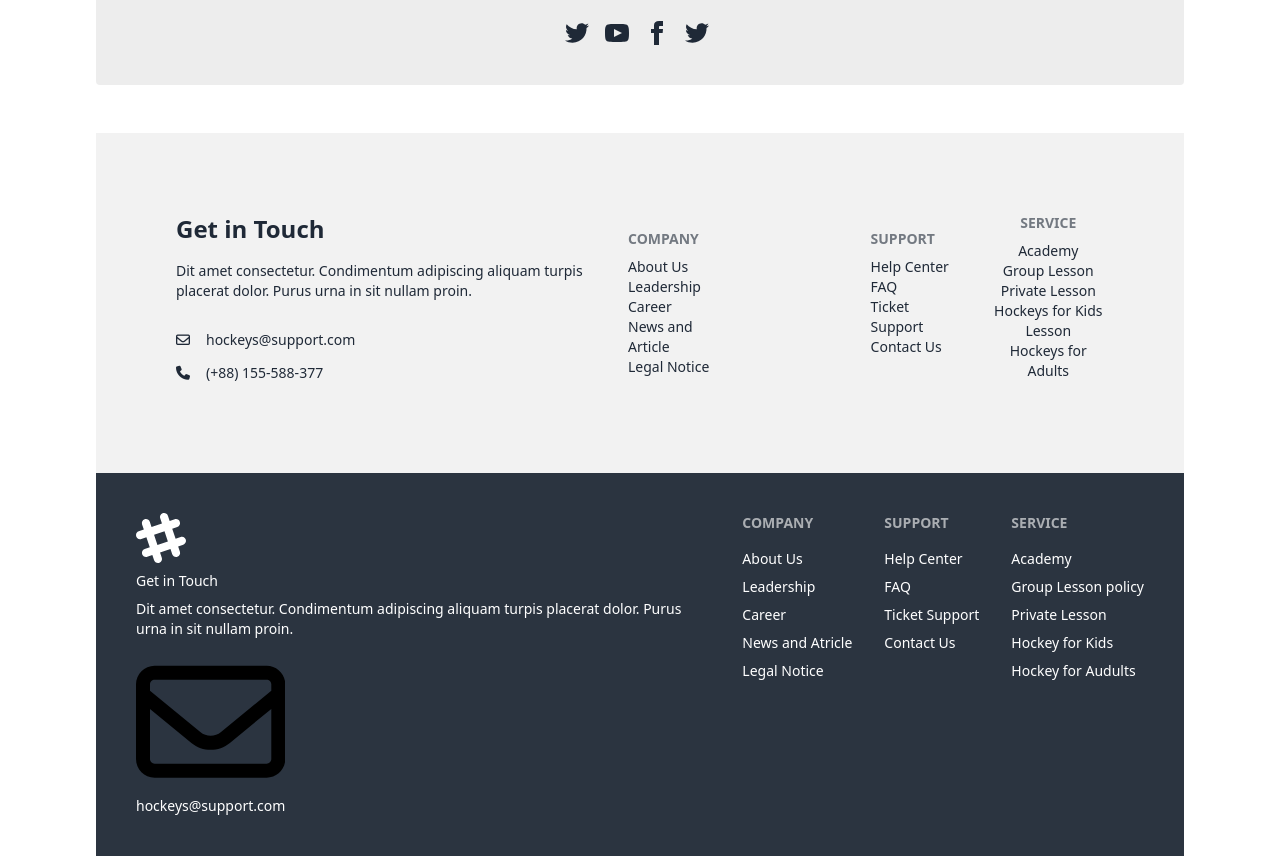
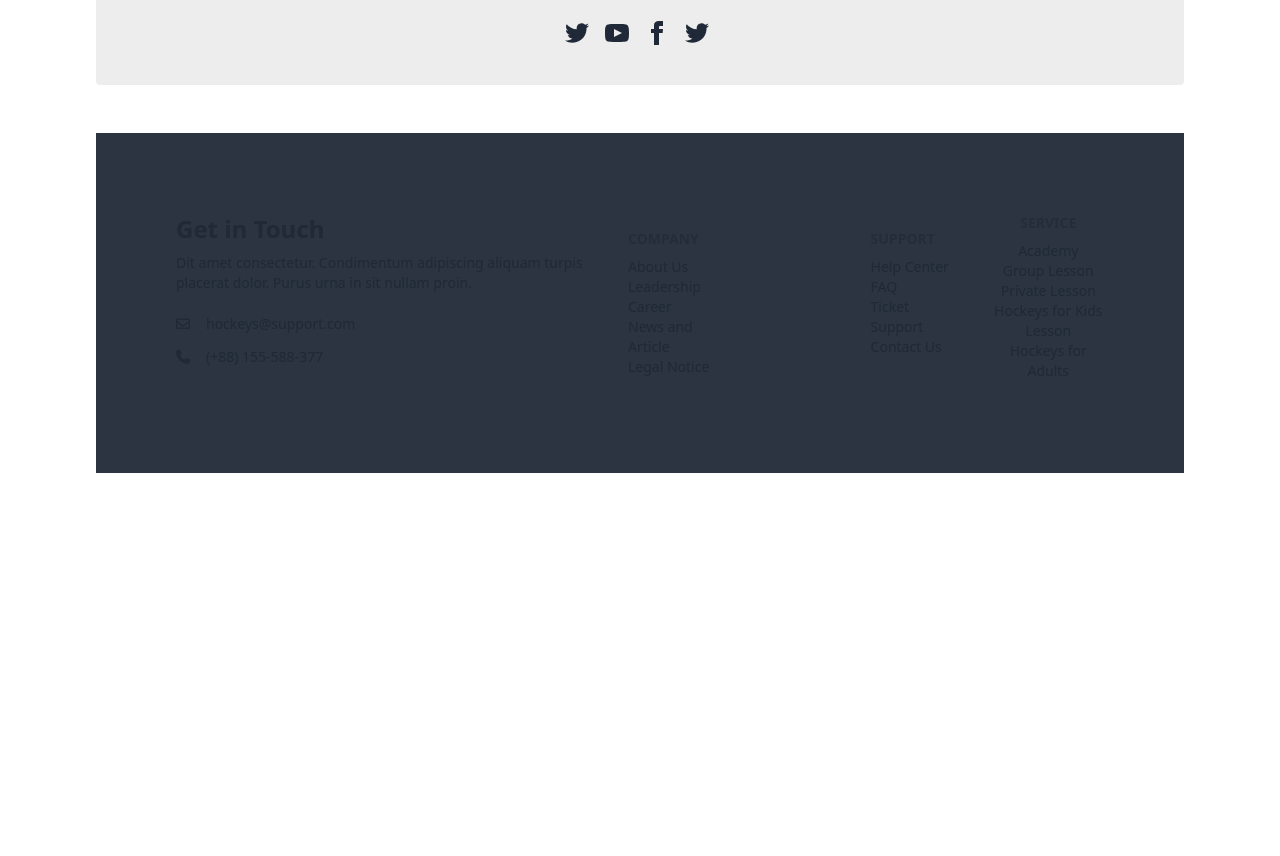
Before and after one commit to Palash-Halder/Hockeys-Landing-Page, a plain HTML site: page index.html in a window 1280 px wide. Shown: the part 5200-6056 px from the top of the page. After the commit the page ends 5673 px from the top, so only its background shows below. Drawn offline with nearby package versions, Linux system fonts and the light colour scheme.

Commit message:
Update index.html

```diff
--- a/index.html
+++ b/index.html
@@ -400,11 +400,11 @@
     <!-- ========== Main Section Ends ========== -->
 
     <!-- ========== Footer Section Starts ========== -->
-    <footer class="footer p-20 bg-base-200 text-base-content grid lg:grid-flow-cols">
+    <footer class="footer p-20 bg-neutral text-base-content grid lg:grid-flow-cols">
             <div>
                 <aside>
                     <h2 class="text-2xl font-semibold">Get in Touch</h2>
-                <p class="w-[420px] my-4">Dit amet consectetur. Condimentum  adipiscing aliquam turpis placerat dolor. Purus urna in sit nullam proin. </p>
+                <p class="lg:w-[420px] my-2">Dit amet consectetur. Condimentum  adipiscing aliquam turpis placerat dolor. Purus urna in sit nullam proin. </p>
                 <p><i class="fa-regular fa-envelope mr-4 my-4"></i>hockeys@support.com</p>
                 <p><i class="fa-solid fa-phone mr-4"></i>(+88) 155-588-377</p>
                 </aside>
@@ -442,42 +442,6 @@
                   </nav>
             </div>
           </footer>
-
-
-    <footer>
-      <footer class="footer p-10 bg-neutral text-base-content text-white grid gap-8">
-        <aside>
-          <svg width="50" height="50" viewBox="0 0 24 24" xmlns="http://www.w3.org/2000/svg" fill-rule="evenodd" clip-rule="evenodd" class="fill-current"><path d="M22.672 15.226l-2.432.811.841 2.515c.33 1.019-.209 2.127-1.23 2.456-1.15.325-2.148-.321-2.463-1.226l-.84-2.518-5.013 1.677.84 2.517c.391 1.203-.434 2.542-1.831 2.542-.88 0-1.601-.564-1.86-1.314l-.842-2.516-2.431.809c-1.135.328-2.145-.317-2.463-1.229-.329-1.018.211-2.127 1.231-2.456l2.432-.809-1.621-4.823-2.432.808c-1.355.384-2.558-.59-2.558-1.839 0-.817.509-1.582 1.327-1.846l2.433-.809-.842-2.515c-.33-1.02.211-2.129 1.232-2.458 1.02-.329 2.13.209 2.461 1.229l.842 2.515 5.011-1.677-.839-2.517c-.403-1.238.484-2.553 1.843-2.553.819 0 1.585.509 1.85 1.326l.841 2.517 2.431-.81c1.02-.33 2.131.211 2.461 1.229.332 1.018-.21 2.126-1.23 2.456l-2.433.809 1.622 4.823 2.433-.809c1.242-.401 2.557.484 2.557 1.838 0 .819-.51 1.583-1.328 1.847m-8.992-6.428l-5.01 1.675 1.619 4.828 5.011-1.674-1.62-4.829z"></path></svg>
-          <h2>Get in Touch</h2>
-          <p>Dit amet consectetur. Condimentum  adipiscing aliquam turpis placerat dolor. Purus urna in sit nullam proin. </p>
-          <p><svg xmlns="http://www.w3.org/2000/svg" viewBox="0 0 512 512"><!--!Font Awesome Free 6.5.1 by @fontawesome - https://fontawesome.com License - https://fontawesome.com/license/free Copyright 2024 Fonticons, Inc.--><path d="M64 112c-8.8 0-16 7.2-16 16v22.1L220.5 291.7c20.7 17 50.4 17 71.1 0L464 150.1V128c0-8.8-7.2-16-16-16H64zM48 212.2V384c0 8.8 7.2 16 16 16H448c8.8 0 16-7.2 16-16V212.2L322 328.8c-38.4 31.5-93.7 31.5-132 0L48 212.2zM0 128C0 92.7 28.7 64 64 64H448c35.3 0 64 28.7 64 64V384c0 35.3-28.7 64-64 64H64c-35.3 0-64-28.7-64-64V128z"/></svg>hockeys@support.com</p>
-        </aside>
-        <nav>
-          <h6 class="footer-title">Company</h6>
-          <a class="link link-hover">About Us</a>
-          <a class="link link-hover">Leadership</a>
-          <a class="link link-hover">Career</a>
-          <a class="link link-hover">News and Atricle</a>
-          <a class="link link-hover">Legal Notice</a>
-        </nav>
-        <nav>
-          <h6 class="footer-title">Support</h6>
-          <a class="link link-hover">Help Center</a>
-          <a class="link link-hover">FAQ</a>
-          <a class="link link-hover">Ticket Support</a>
-          <a class="link link-hover">Contact Us</a>
-        </nav>
-        <nav>
-          <h6 class="footer-title">Service</h6>
-          <a class="link link-hover">Academy</a>
-          <a class="link link-hover">Group Lesson policy</a>
-          <a class="link link-hover">Private Lesson</a>
-          <a class="link link-hover">Hockey for Kids</a>
-          <a class="link link-hover">Hockey for Audults</a>
-        </nav>
-      </footer>
-
-    </footer>
     <!-- ========== Footer Section Ends ========== -->
 
 
```
